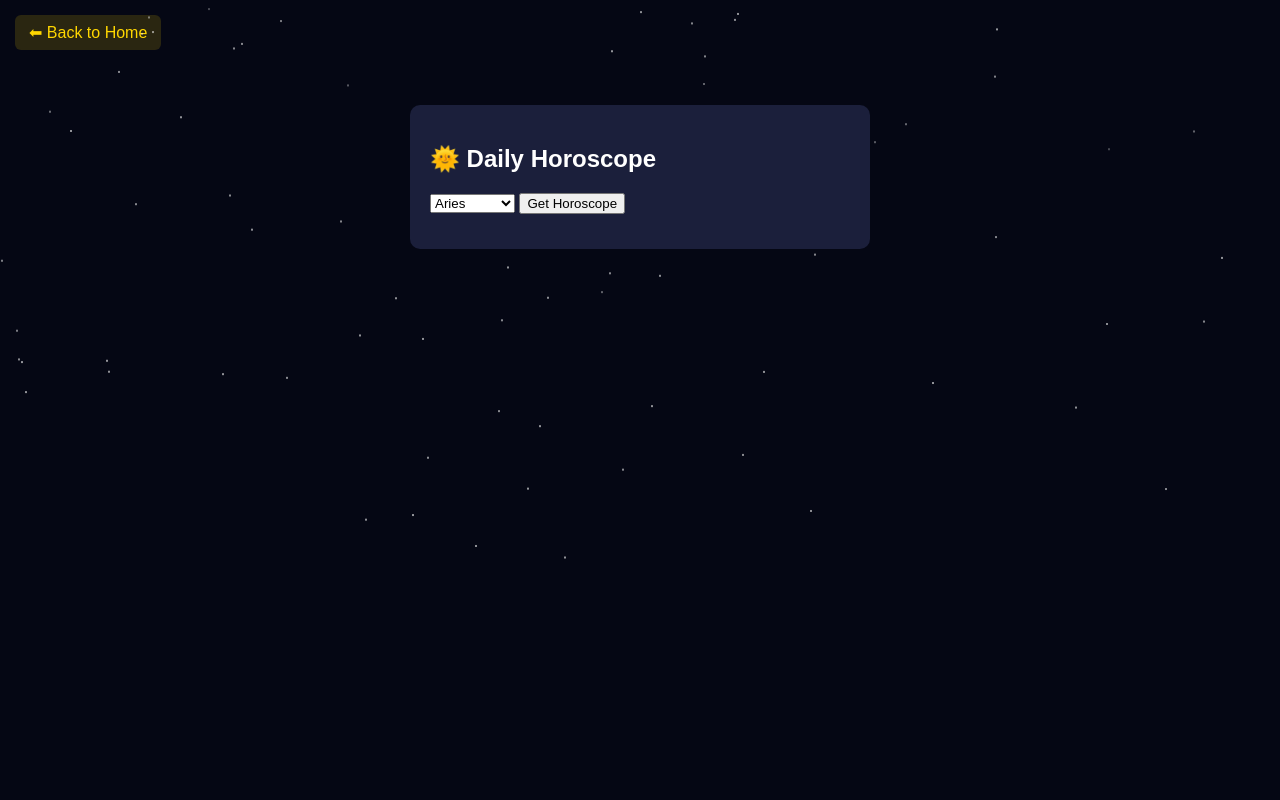
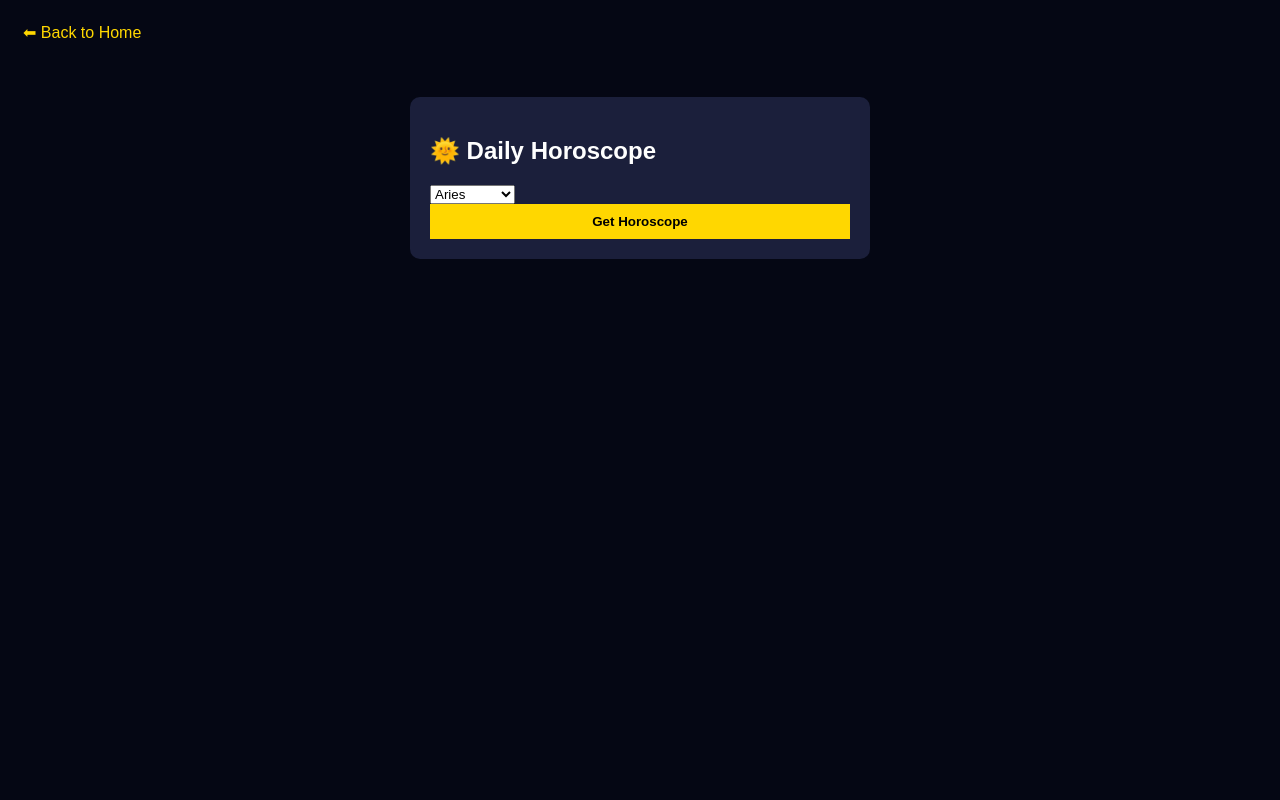
Before and after one commit to Udita1995/astro-ai-bot, a Flask app: page /daily-horoscope in a window 1280 px wide. Run offline with Flask 3, Linux system fonts and the light colour scheme.

Commit message:
Update daily.html

```diff
--- a/templates/daily.html
+++ b/templates/daily.html
@@ -3,35 +3,19 @@
 <head>
 <title>Daily Horoscope</title>
 <meta name="viewport" content="width=device-width, initial-scale=1">
-
 <style>
-body{
-    margin:0;
-    font-family:Arial;
-    background:#050714;
-    color:white;
-    overflow-x:hidden;
-    overflow-y:auto;
-}
-
-.stars{position:fixed;width:100%;height:100%;z-index:0;}
-.star{position:absolute;width:2px;height:2px;background:white;border-radius:50%;
-animation:move linear infinite;}
-@keyframes move{to{transform:translateY(-120vh);opacity:0;}}
-
-.back-home{margin:15px;display:inline-block;padding:8px 14px;
-background:rgba(255,215,0,0.15);color:gold;text-decoration:none;border-radius:6px;}
-
-.box{position:relative;z-index:2;width:420px;margin:40px auto;padding:20px;
-background:#1b1f3b;border-radius:10px;}
-
-#reply{margin-top:15px;max-height:300px;overflow-y:auto;}
+body{background:#050714;color:white;font-family:Arial;}
+.box{width:420px;margin:40px auto;padding:20px;background:#1b1f3b;border-radius:10px;}
+.back-home{margin:15px;display:inline-block;color:gold;text-decoration:none;}
+button{width:100%;padding:10px;background:gold;border:none;font-weight:bold;}
+.loader{display:none;text-align:center;margin-top:15px;}
+.spinner{border:4px solid #333;border-top:4px solid gold;border-radius:50%;
+width:30px;height:30px;animation:spin 1s linear infinite;margin:auto;}
+@keyframes spin{100%{transform:rotate(360deg);}}
 </style>
 </head>
 
 <body>
-
-<div class="stars" id="stars"></div>
 <a href="/" class="back-home">⬅ Back to Home</a>
 
 <div class="box">
@@ -44,30 +28,30 @@ background:#1b1f3b;border-radius:10px;}
 <option>Capricorn</option><option>Aquarius</option><option>Pisces</option>
 </select>
 
-<button onclick="get()">Get Horoscope</button>
+<button id="btn" onclick="get()">Get Horoscope</button>
+
+<div class="loader" id="loader">
+<div class="spinner"></div>
+<p>Thinking...</p>
+</div>
+
 <div id="reply"></div>
 </div>
 
 <script>
-for(let i=0;i<120;i++){
-let s=document.createElement("div");
-s.className="star";
-s.style.left=Math.random()*100+"vw";
-s.style.top=Math.random()*100+"vh";
-s.style.animationDuration=10+Math.random()*20+"s";
-stars.appendChild(s);
-}
-
 function get(){
-fetch("/daily",{
-method:"POST",
-headers:{"Content-Type":"application/json"},
-body:JSON.stringify({sign:sign.value})
-})
+btn.disabled=true;
+loader.style.display="block";
+reply.innerText="";
+fetch("/daily",{method:"POST",headers:{"Content-Type":"application/json"},
+body:JSON.stringify({sign:sign.value})})
 .then(r=>r.json())
-.then(d=>reply.innerText=d.reply);
+.then(d=>{
+loader.style.display="none";
+btn.disabled=false;
+reply.innerText=d.reply;
+});
 }
 </script>
-
 </body>
 </html>
```
